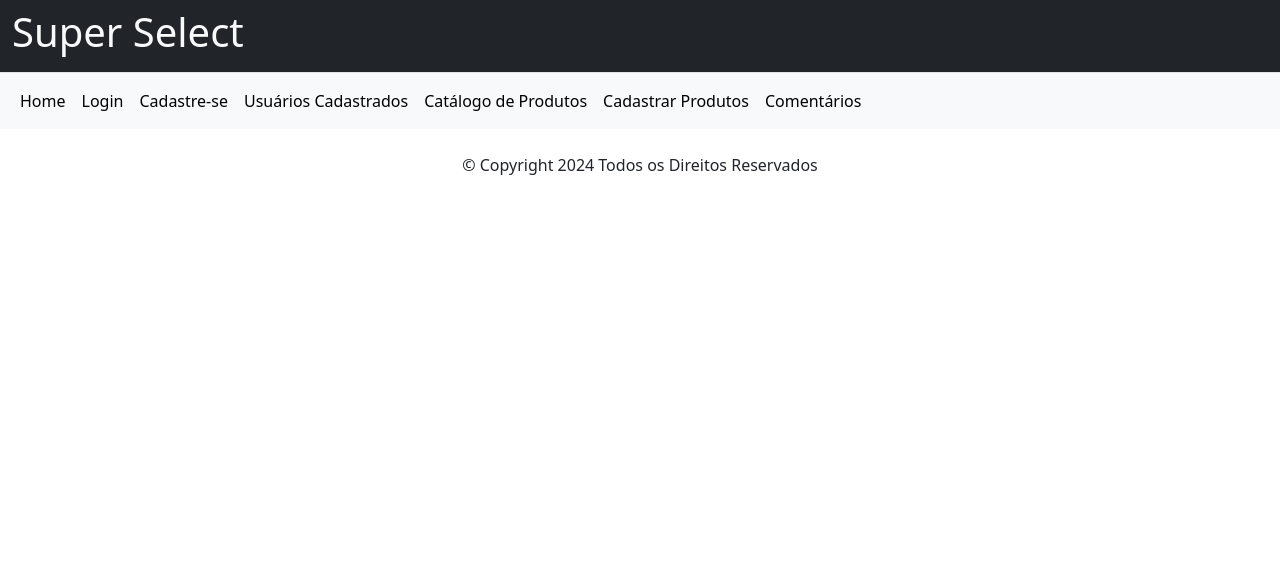
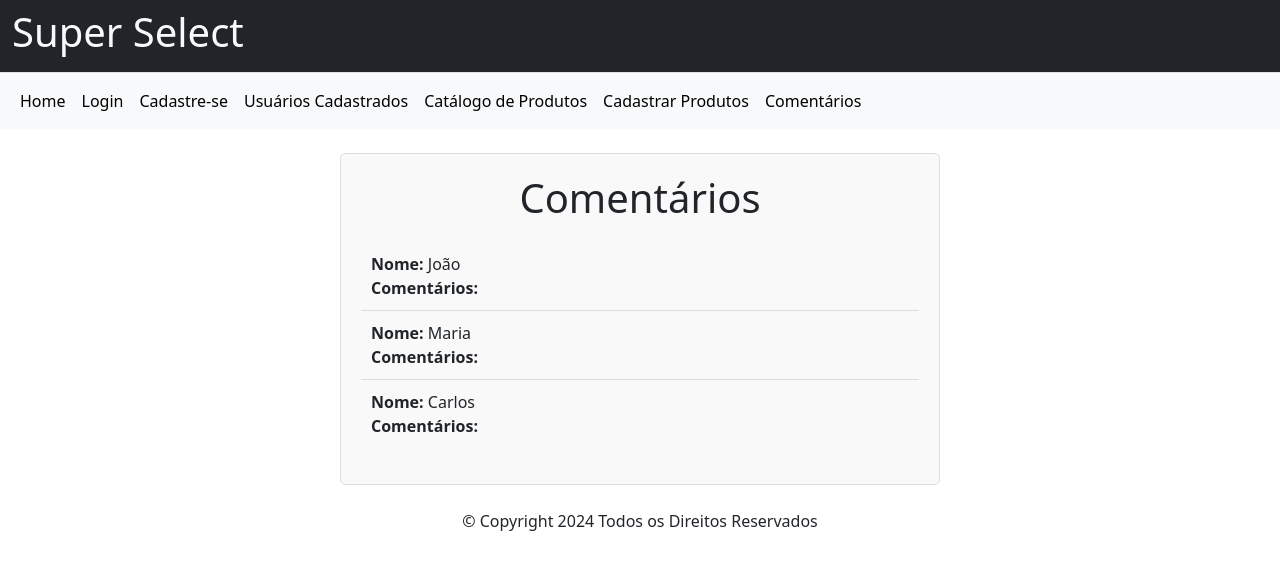
Before and after one commit to ismaelce122/Projeto_Catalogo, a React (Create React App) app in the folder frontend/: page /comentarios in a window 1280 px wide. Shown: the top 570 px of the page. Built offline with nearby package versions, Linux system fonts and the light colour scheme; the HTML template or start-up script is replaced by a standard one.

Commit message:
Page de Comentarios

```diff
--- a/frontend/src/App.js
+++ b/frontend/src/App.js
@@ -8,6 +8,7 @@ import ListaDeUsuario from './components/listaDeUsuario/ListaDeUsuario';
 import NavBar from './components/navBar/navBar';
 import Footer from './components/footer/footer';
 import Home from './pages/home/home';
+import Comentario from './components/comentario/comentario';
 
 function App() {
   return (
@@ -19,6 +20,7 @@ function App() {
         <Route path='/catalogo_de_produtos' element={<Catalogo />} />
         <Route path='/cadastrar_usuario' element={<FormUsuario />} />
         <Route path='/lista_de_usuarios' element={<ListaDeUsuario />} />
+        <Route path='/comentarios' element={<Comentario />} />
       </Routes>
       <Footer />
     </Router>
--- /dev/null
+++ b/frontend/src/components/comentario/comentario.css
@@ -0,0 +1,40 @@
+.lista-usuarios {
+    max-width: 600px;
+    margin: 0 auto;
+    padding: 20px;
+    background-color: #f9f9f9;
+    border: 1px solid #ddd;
+    border-radius: 5px;
+  }
+
+  .lista-usuarios h1 {
+    text-align: center;
+    margin-bottom: 20px;
+  }
+
+  .lista-usuarios ul {
+    list-style-type: none;
+    padding: 0;
+  }
+
+  .lista-usuarios li {
+    padding: 10px;
+    border-bottom: 1px solid #ddd;
+  }
+
+  .lista-usuarios li:last-child {
+    border-bottom: none;
+  }
+
+  @keyframes fadeIn {
+    from {
+        opacity: 0;
+    }
+    to {
+        opacity: 1;
+    }
+}
+
+.fade_in {
+    animation: fadeIn 0.5s ease-in-out 1;
+}
--- /dev/null
+++ b/frontend/src/components/comentario/comentario.js
@@ -0,0 +1,33 @@
+import React, { useState, useEffect } from 'react';
+import './comentario.css'
+
+const Comentario = () => {
+  const [comentarios, setComentarios] = useState([]);
+
+  useEffect(() => {
+    const dadosDeUsuarios = [
+      { id: 1, nome: 'João', comentario: 'joao@example.com' },
+      { id: 2, nome: 'Maria', comentario: 'maria@example.com' },
+      { id: 3, nome: 'Carlos', comentario: 'carlos@example.com' },
+    ];
+    setComentarios(dadosDeUsuarios);
+  }, []);
+
+  return (
+    <div className='lista-usuarios mt-4 fade_in'>
+      <h1>Comentários</h1>
+      <ul>
+        {comentarios.map((comentario) => {
+          return (
+            <li key={comentario.id}>
+              <strong>Nome:</strong> {comentario.nome} <br />
+              <strong>Comentários:</strong> {comentario.email}
+            </li>
+          )
+        })}
+      </ul>
+    </div>
+  );
+};
+
+export default Comentario;
--- a/frontend/src/components/navBar/navBar.js
+++ b/frontend/src/components/navBar/navBar.js
@@ -34,7 +34,7 @@ function NavBar() {
                                 <Link to='/cadastro' class="nav-link active btn_menu" aria-current="page">Cadastrar Produtos</Link>
                             </li>
                             <li class="nav-item">
-                                <Link to='#' class="nav-link active btn_menu" aria-current="page">Comentários</Link>
+                                <Link to='/comentarios' class="nav-link active btn_menu" aria-current="page">Comentários</Link>
                             </li>
                         </ul>
                     </div>
```
Also changed, not shown: 1 other file (tests, documents, lock files or other folders).
